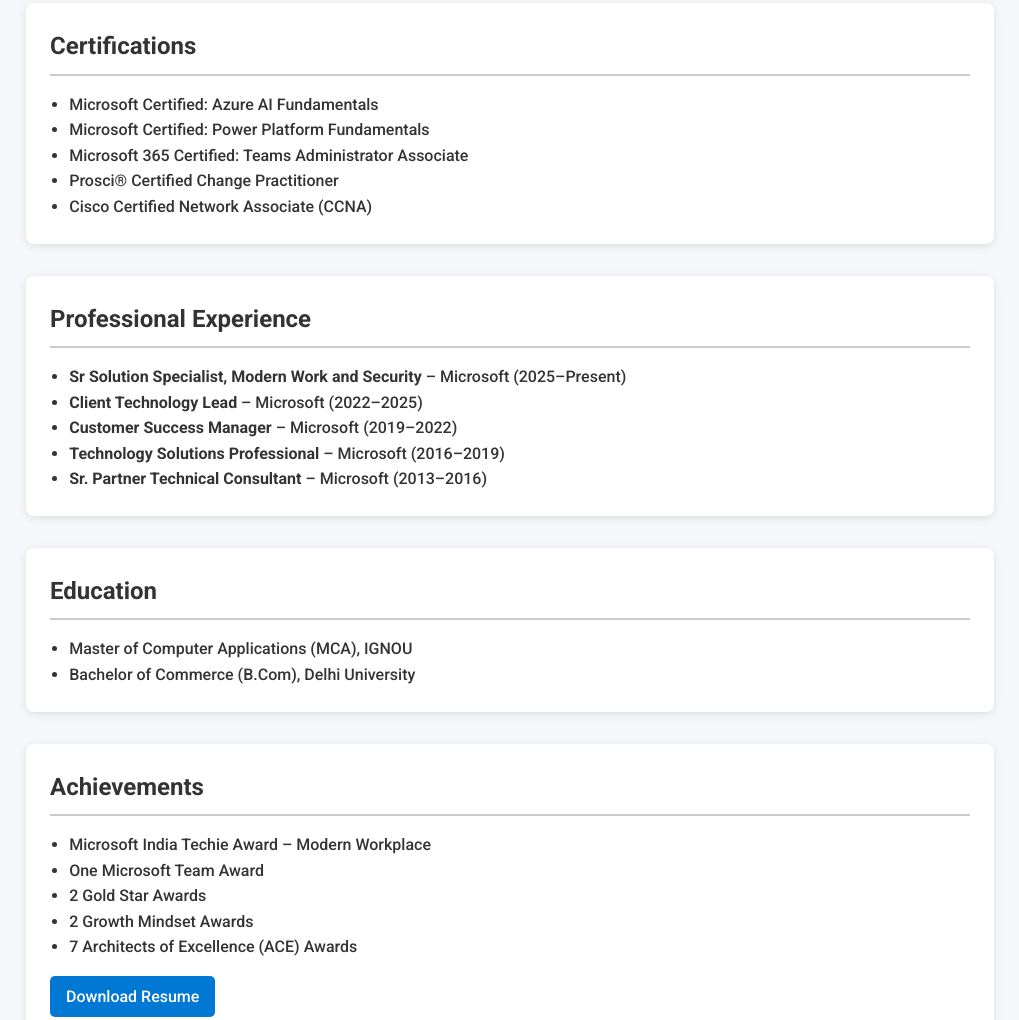
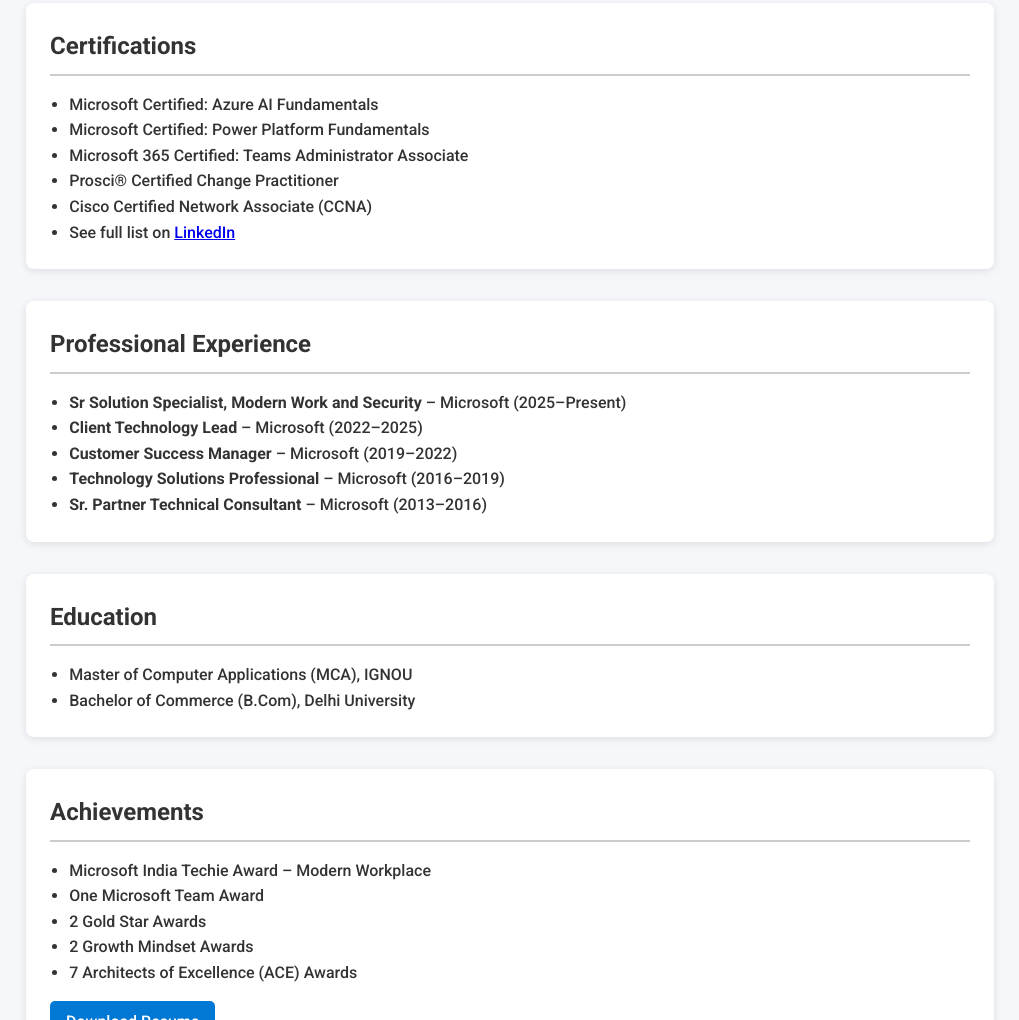
Before and after one commit to jaspreetjolly/myprofile, a plain HTML site: page index.html in a window 1280 px wide. Shown: the part 787-1807 px from the top of the page, without its empty margins (250-1269 px from the left). Drawn offline with Linux system fonts and the light colour scheme.

Commit message:
Update index.html

```diff
--- a/index.html
+++ b/index.html
@@ -160,6 +160,7 @@
           <li>Microsoft 365 Certified: Teams Administrator Associate</li>
           <li>Prosci® Certified Change Practitioner</li>
           <li>Cisco Certified Network Associate (CCNA)</li>
+          <li>See full list on <a href="https://www.linkedin.com/in/jaspreetjolly/details/certifications/" target="_blank">LinkedIn</a></li>
         </ul>
       </section>
 
```
